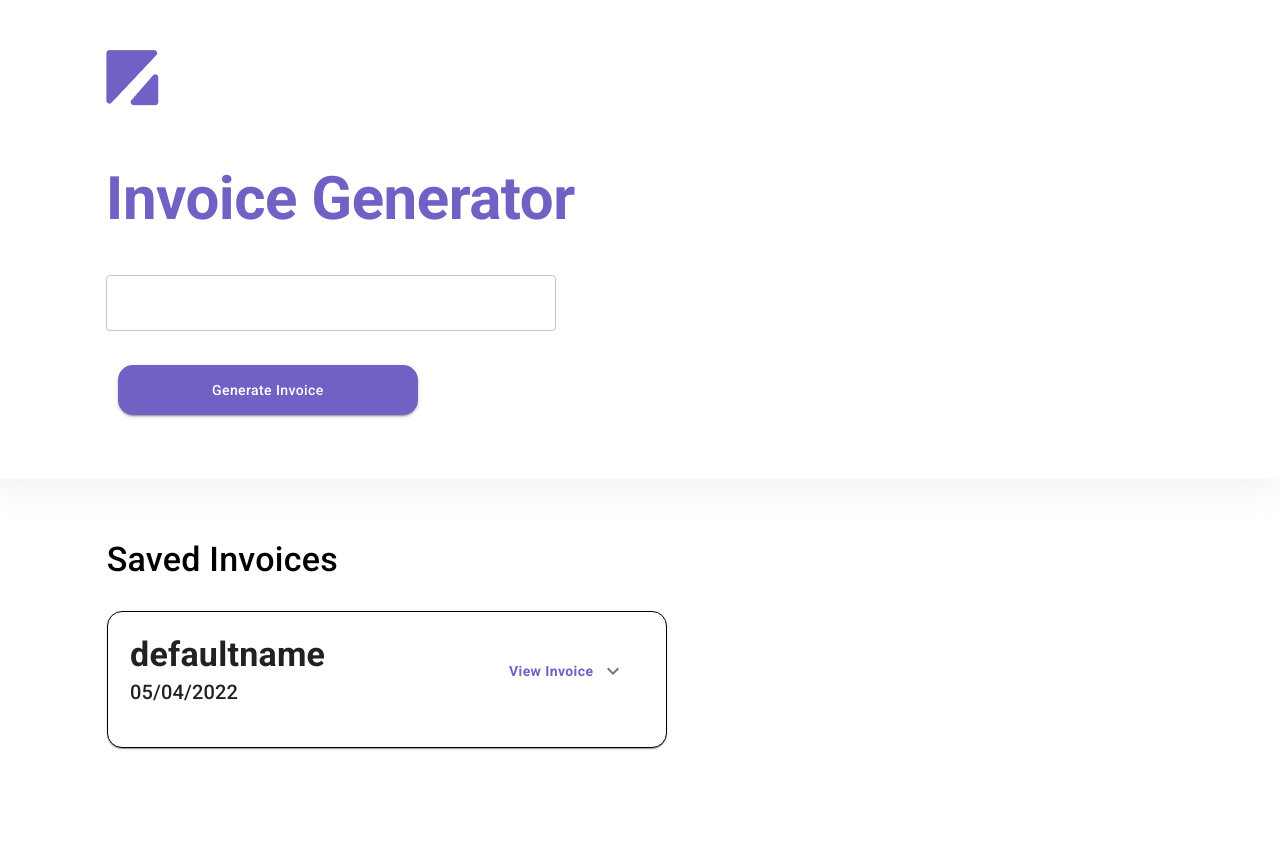
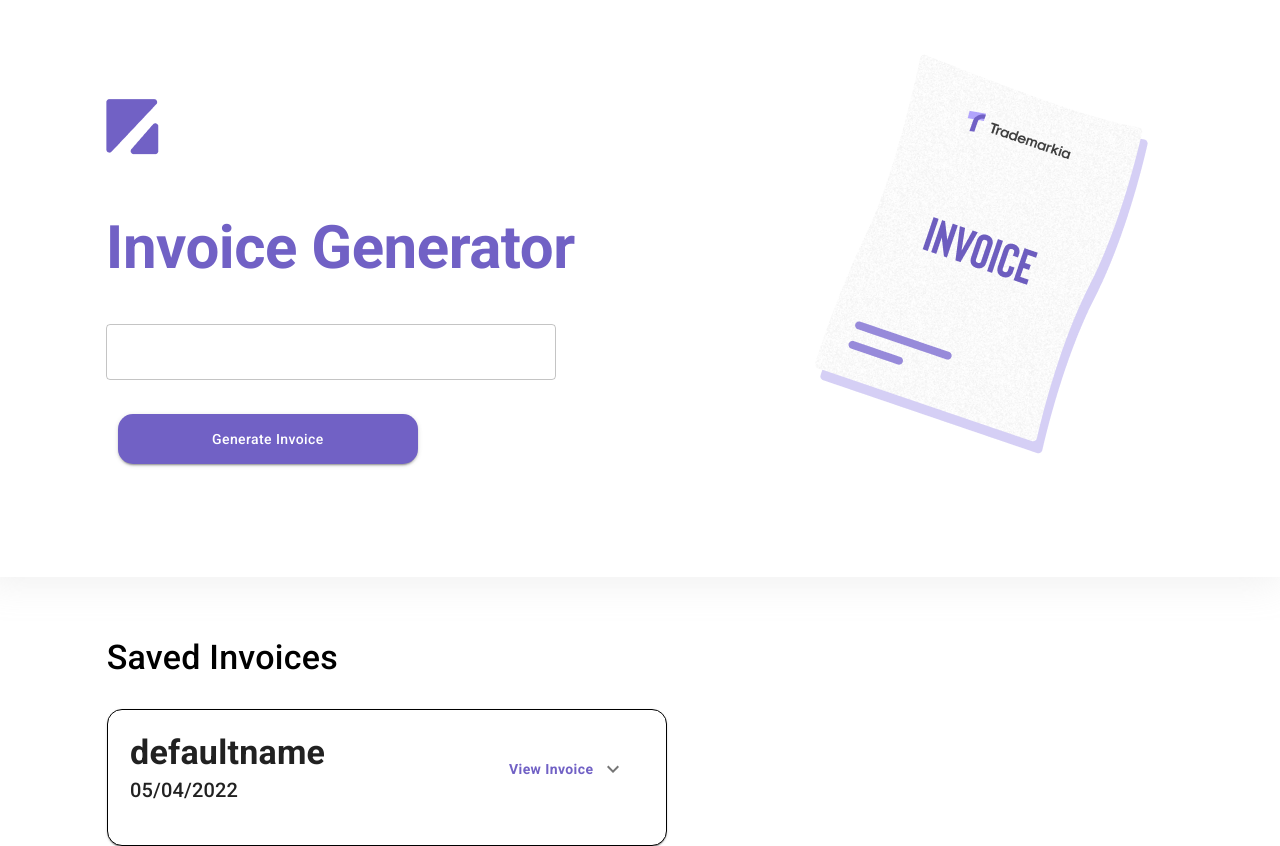
Before and after one commit to karanysingh/invoice-gen, a React (Create React App) app: page / in a window 1280 px wide. Before the commit the page ends 800 px from the top, so only its background shows below. Built offline with nearby package versions, Linux system fonts and the light colour scheme.

Commit message:
Finalised

```diff
--- a/src/Components/ArtEle.jsx
+++ b/src/Components/ArtEle.jsx
@@ -1,12 +1,14 @@
 export default function ArtEle(){
     return(
         <div
-            style={{
+            sx={12}
+            md={{
                 height: '200px',
-                width:"200px",
-                backgroundImage:'./Rectangle.png',
+                width:"100px",
             }}
         >
+            <img src={"./element.png"} ></img>
+
 
         </div>
         )
--- a/src/Components/MakeInvoice.jsx
+++ b/src/Components/MakeInvoice.jsx
@@ -129,7 +129,10 @@ export default function MakeInvoice(props) {
     const handleKeyDown = (event) => {
         sum += Math.round(selectedIdx.price * quant,4)
             var invoicedata = contextdata[0]
-            console.log(invoicedata)
+            // console.log(invoicedata[0])
+            // if(invoicedata[0] && invoicedata[0].title=="null"){
+            delete invoicedata[0]
+            // }
             tempInvoice = invoicedata
             tempInvoice[selectedIdx.id]  = {
                 title: selectedIdx.title,
@@ -143,7 +146,6 @@ export default function MakeInvoice(props) {
 
                 let temp = []
                 for(let i in contextdata[0]){
-                    console.log(contextdata[0][i])
                     if(typeof contextdata[0][i] === "object"){
                     temp.push(contextdata[0][i])
                     }
--- a/src/Views/GenerateInvoice.jsx
+++ b/src/Views/GenerateInvoice.jsx
@@ -124,7 +124,7 @@ export default function GenerateInvoice(props) {
                 <div sx={{ display: 'flex', flex: '1'}}>
                     <Tabs value={value} onChange={HandleChange} >
 
-                        <Tab sx={{textTransform:"none"}} icon={<VisibilityIcon />} iconPosition="start" label="Preview" disabled={invoices.length<1} />
+                        <Tab sx={{textTransform:"none"}} icon={<VisibilityIcon />} iconPosition="start" label="Preview" disabled={invoices[0]?.title=='null'} />
                         <Tab sx={{textTransform:"none"}} icon={<EditIcon />} iconPosition="start" label="Edit" />
 
                     </Tabs>
```
Also changed, not shown: public/element.png (added).
